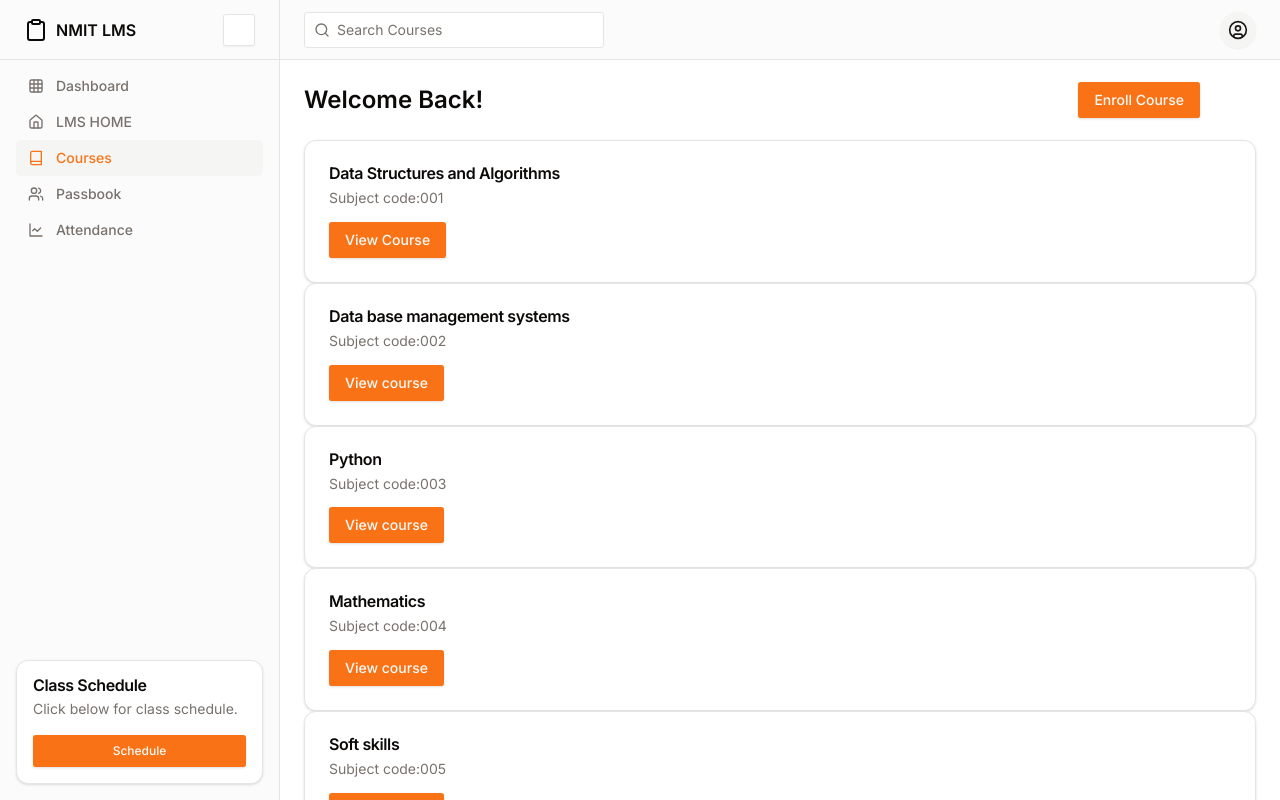
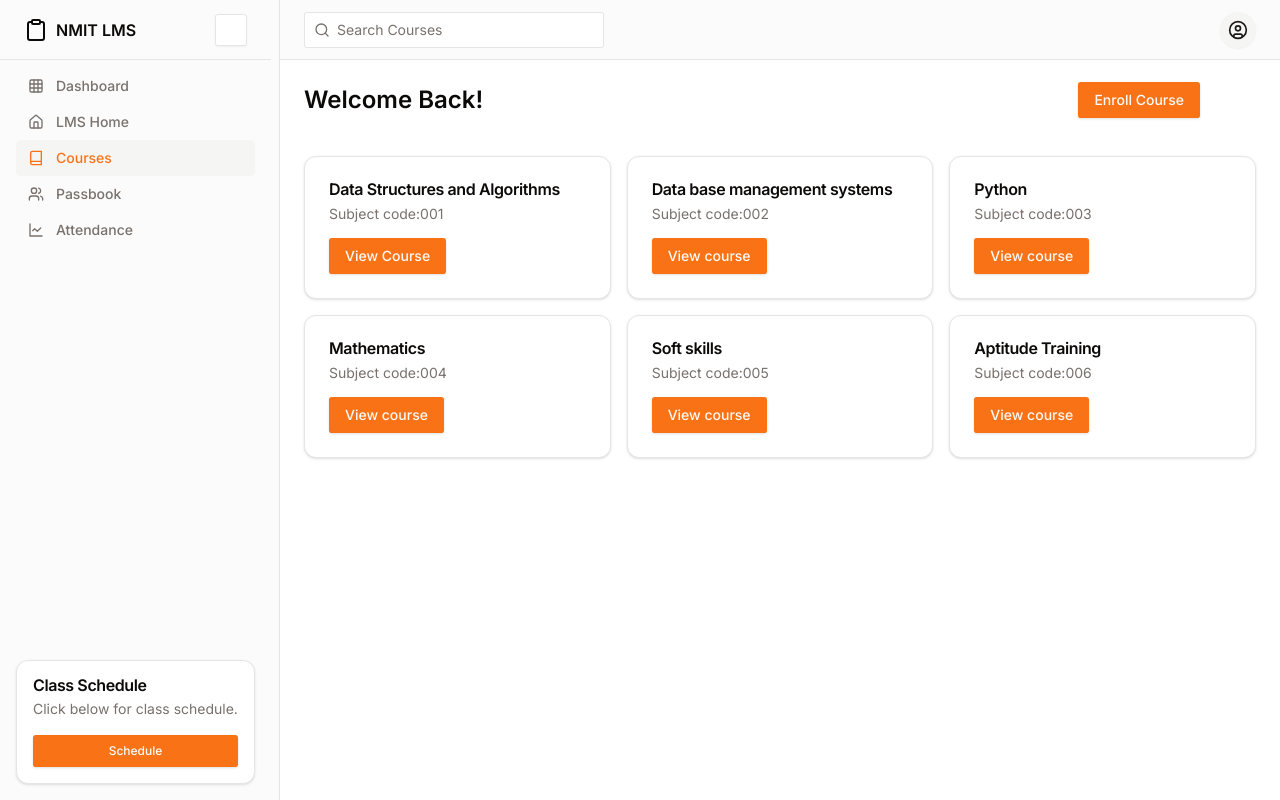
Before and after one commit to 1Aditya7/challk, a Next.js app in the folder challk/: page /courses in a window 1280 px wide. Shown: the top 800 px of the page. Built offline with nearby package versions, Linux system fonts and the light colour scheme.

Commit message:
Added Cards

```diff
--- a/challk/src/app/courses/page.tsx
+++ b/challk/src/app/courses/page.tsx
@@ -38,7 +38,7 @@ function Dashboard() {
   return (
     <div className="grid min-h-screen w-full md:grid-cols-[220px_1fr] lg:grid-cols-[280px_1fr]">
       <div className="hidden border-r bg-muted/40 md:block">
-        <div className="flex h-full max-h-screen flex-col gap-2">
+        <div className="flex h-full max-h-screen flex-col gap-2 fixed">
           <div className="flex h-14 items-center border-b px-4 lg:h-[60px] lg:px-6">
             <Link href="/" className="flex items-center gap-2 font-semibold">
               <Clipboard className="h-6 w-6" />
@@ -51,18 +51,18 @@ function Dashboard() {
           <div className="flex-1">
             <nav className="grid items-start px-2 text-sm font-medium lg:px-4">
               <Link
-                href="#"
+                href="/dashboard"
                 className="flex items-center gap-3 rounded-lg px-3 py-2 text-muted-foreground transition-all hover:text-primary"
               >
                 <Grid className="h-4 w-4" />
                 Dashboard
               </Link>
               <Link
-                href="#"
+                href="/home"
                 className="flex items-center gap-3 rounded-lg px-3 py-2 text-muted-foreground transition-all hover:text-primary"
               >
                 <Home className="h-4 w-4" />
-                LMS HOME
+                LMS Home
               </Link>
               <Link
                 href="#"
@@ -72,7 +72,7 @@ function Dashboard() {
                 Courses
               </Link>
               <Link
-                href="#"
+                href="/passbook"
                 className="flex items-center gap-3 rounded-lg px-3 py-2 text-muted-foreground transition-all hover:text-primary"
               >
                 <Users className="h-4 w-4" />
@@ -215,12 +215,8 @@ function Dashboard() {
           <div className="flex items-center">
             <h1 className="text-lg font-semibold md:text-2xl">Welcome Back!</h1>
             <Button className="absolute top-20 right-20 mt-0.5">Enroll Course</Button>
-
           </div>
-          <div
-            className="flex-col" >
-            <div>
-                <div>
+          <div className="grid grid-cols-3 gap-4 mt-4">
                     <Card>
                       <CardHeader className="pb-3">
                           <CardTitle>Data Structures and Algorithms</CardTitle>
@@ -232,8 +228,6 @@ function Dashboard() {
                           <Button>View Course</Button>
                       </CardFooter>
                     </Card>
-                </div>
-                <div>
                     <Card>
                       <CardHeader className="pb-3">
                           <CardTitle>Data base management systems</CardTitle>
@@ -245,8 +239,6 @@ function Dashboard() {
                           <Button>View course</Button>
                       </CardFooter>
                     </Card>
-                </div>
-                <div>
                     <Card>
                       <CardHeader className="pb-3">
                           <CardTitle>Python</CardTitle>
@@ -258,8 +250,6 @@ function Dashboard() {
                           <Button>View course</Button>
                       </CardFooter>
                     </Card>
-                </div>
-                <div>
                     <Card>
                       <CardHeader className="pb-3">
                           <CardTitle>Mathematics</CardTitle>
@@ -271,8 +261,6 @@ function Dashboard() {
                           <Button>View course</Button>
                       </CardFooter>
                     </Card>
-                </div>
-                <div>
                     <Card>
                       <CardHeader className="pb-3">
                           <CardTitle>Soft skills</CardTitle>
@@ -284,8 +272,6 @@ function Dashboard() {
                           <Button>View course</Button>
                       </CardFooter>
                     </Card>
-                </div>
-                <div>
                     <Card>
                       <CardHeader className="pb-3">
                           <CardTitle>Aptitude Training</CardTitle>
@@ -298,8 +284,6 @@ function Dashboard() {
                       </CardFooter>
                     </Card>
                 </div>
-            </div>
-          </div>
         </main>
       </div>
     </div>
--- a/challk/src/app/dashboard/page.tsx
+++ b/challk/src/app/dashboard/page.tsx
@@ -23,6 +23,7 @@ import {
   Clipboard,
   Search,
   ShoppingCart,
+  BookOpenCheck,
   Users,
 } from "lucide-react"
 
@@ -77,7 +78,7 @@ function Dashboard() {
                 className="flex items-center gap-3 rounded-lg px-3 py-2 text-muted-foreground transition-all hover:text-primary"
               >
                 <Home className="h-4 w-4" />
-                LMS HOME
+                LMS Home
               </Link>
               <Link
                 href="/courses"
@@ -99,6 +100,13 @@ function Dashboard() {
               >
                 <LineChart className="h-4 w-4" />
                 Attendance
+              </Link>
+              <Link
+                href="/cie"
+                className="flex items-center gap-3 rounded-lg bg-active px-3 py-2 text-muted-foreground transition-all hover:text-primary"
+              >
+                <BookOpenCheck className="h-4 w-4" />
+                Continous Internal Evaluation
               </Link>
             </nav>
           </div>
```
Also changed, not shown: 1 other file (tests, documents, lock files or other folders). Lines whose indentation alone changed are shown as unchanged.
